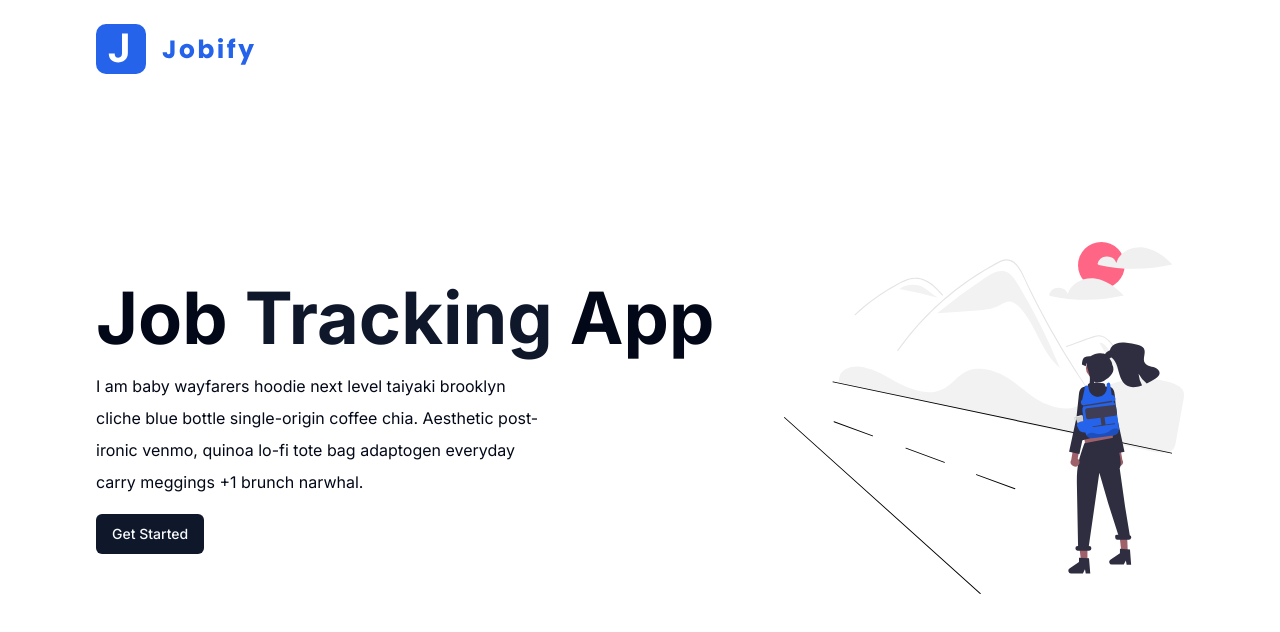
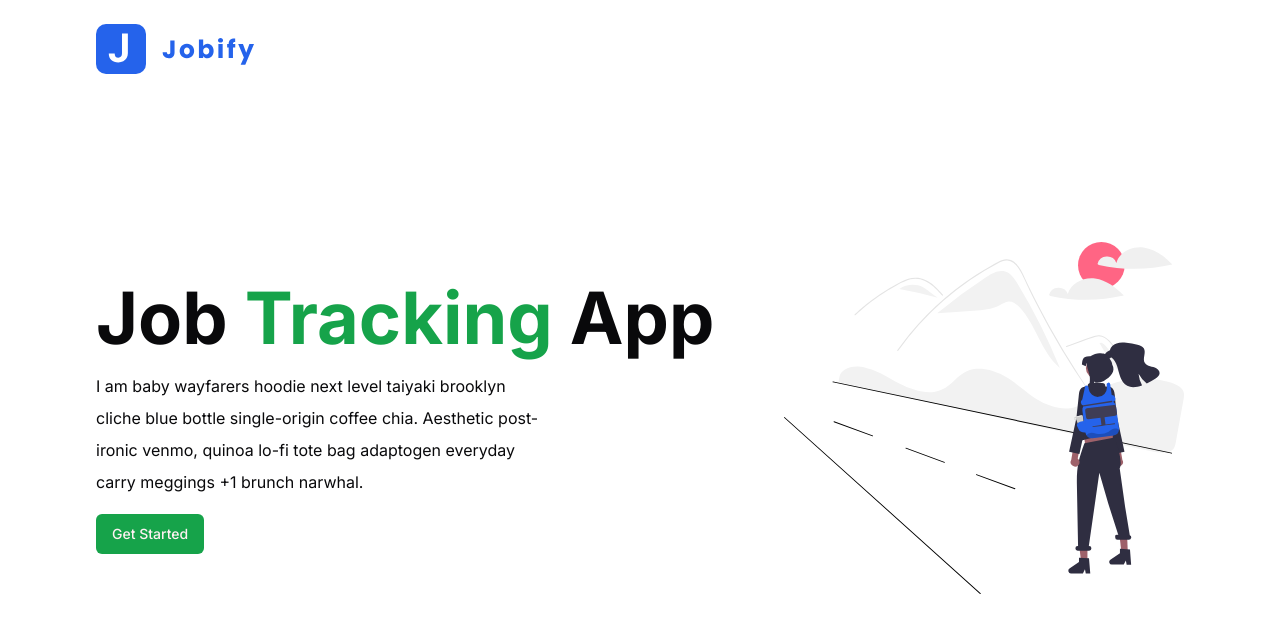
Before and after one commit to Ninja-Jutsu/hired, a Next.js app: page / in a window 1280 px wide. Shown: the top 632 px of the page. Built offline with nearby package versions, Linux system fonts and the light colour scheme.

Commit message:
Change the theme color to green

```diff
--- a/app/globals.css
+++ b/app/globals.css
@@ -5,24 +5,24 @@
 @layer base {
   :root {
     --background: 0 0% 100%;
-    --foreground: 222.2 84% 4.9%;
+    --foreground: 240 10% 3.9%;
     --card: 0 0% 100%;
-    --card-foreground: 222.2 84% 4.9%;
+    --card-foreground: 240 10% 3.9%;
     --popover: 0 0% 100%;
-    --popover-foreground: 222.2 84% 4.9%;
-    --primary: 222.2 47.4% 11.2%;
-    --primary-foreground: 210 40% 98%;
-    --secondary: 210 40% 96.1%;
-    --secondary-foreground: 222.2 47.4% 11.2%;
-    --muted: 210 40% 96.1%;
-    --muted-foreground: 215.4 16.3% 46.9%;
-    --accent: 210 40% 96.1%;
-    --accent-foreground: 222.2 47.4% 11.2%;
+    --popover-foreground: 240 10% 3.9%;
+    --primary: 142.1 76.2% 36.3%;
+    --primary-foreground: 355.7 100% 97.3%;
+    --secondary: 240 4.8% 95.9%;
+    --secondary-foreground: 240 5.9% 10%;
+    --muted: 240 4.8% 95.9%;
+    --muted-foreground: 240 3.8% 46.1%;
+    --accent: 240 4.8% 95.9%;
+    --accent-foreground: 240 5.9% 10%;
     --destructive: 0 84.2% 60.2%;
-    --destructive-foreground: 210 40% 98%;
-    --border: 214.3 31.8% 91.4%;
-    --input: 214.3 31.8% 91.4%;
-    --ring: 222.2 84% 4.9%;
+    --destructive-foreground: 0 0% 98%;
+    --border: 240 5.9% 90%;
+    --input: 240 5.9% 90%;
+    --ring: 142.1 76.2% 36.3%;
     --radius: 0.5rem;
     --chart-1: 12 76% 61%;
     --chart-2: 173 58% 39%;
@@ -32,25 +32,25 @@
   }
 
   .dark {
-    --background: 222.2 84% 4.9%;
-    --foreground: 210 40% 98%;
-    --card: 222.2 84% 4.9%;
-    --card-foreground: 210 40% 98%;
-    --popover: 222.2 84% 4.9%;
-    --popover-foreground: 210 40% 98%;
-    --primary: 210 40% 98%;
-    --primary-foreground: 222.2 47.4% 11.2%;
-    --secondary: 217.2 32.6% 17.5%;
-    --secondary-foreground: 210 40% 98%;
-    --muted: 217.2 32.6% 17.5%;
-    --muted-foreground: 215 20.2% 65.1%;
-    --accent: 217.2 32.6% 17.5%;
-    --accent-foreground: 210 40% 98%;
+    --background: 20 14.3% 4.1%;
+    --foreground: 0 0% 95%;
+    --card: 24 9.8% 10%;
+    --card-foreground: 0 0% 95%;
+    --popover: 0 0% 9%;
+    --popover-foreground: 0 0% 95%;
+    --primary: 142.1 70.6% 45.3%;
+    --primary-foreground: 144.9 80.4% 10%;
+    --secondary: 240 3.7% 15.9%;
+    --secondary-foreground: 0 0% 98%;
+    --muted: 0 0% 15%;
+    --muted-foreground: 240 5% 64.9%;
+    --accent: 12 6.5% 15.1%;
+    --accent-foreground: 0 0% 98%;
     --destructive: 0 62.8% 30.6%;
-    --destructive-foreground: 210 40% 98%;
-    --border: 217.2 32.6% 17.5%;
-    --input: 217.2 32.6% 17.5%;
-    --ring: 212.7 26.8% 83.9%;
+    --destructive-foreground: 0 85.7% 97.3%;
+    --border: 240 3.7% 15.9%;
+    --input: 240 3.7% 15.9%;
+    --ring: 142.4 71.8% 29.2%;
     --chart-1: 220 70% 50%;
     --chart-2: 160 60% 45%;
     --chart-3: 30 80% 55%;
```
